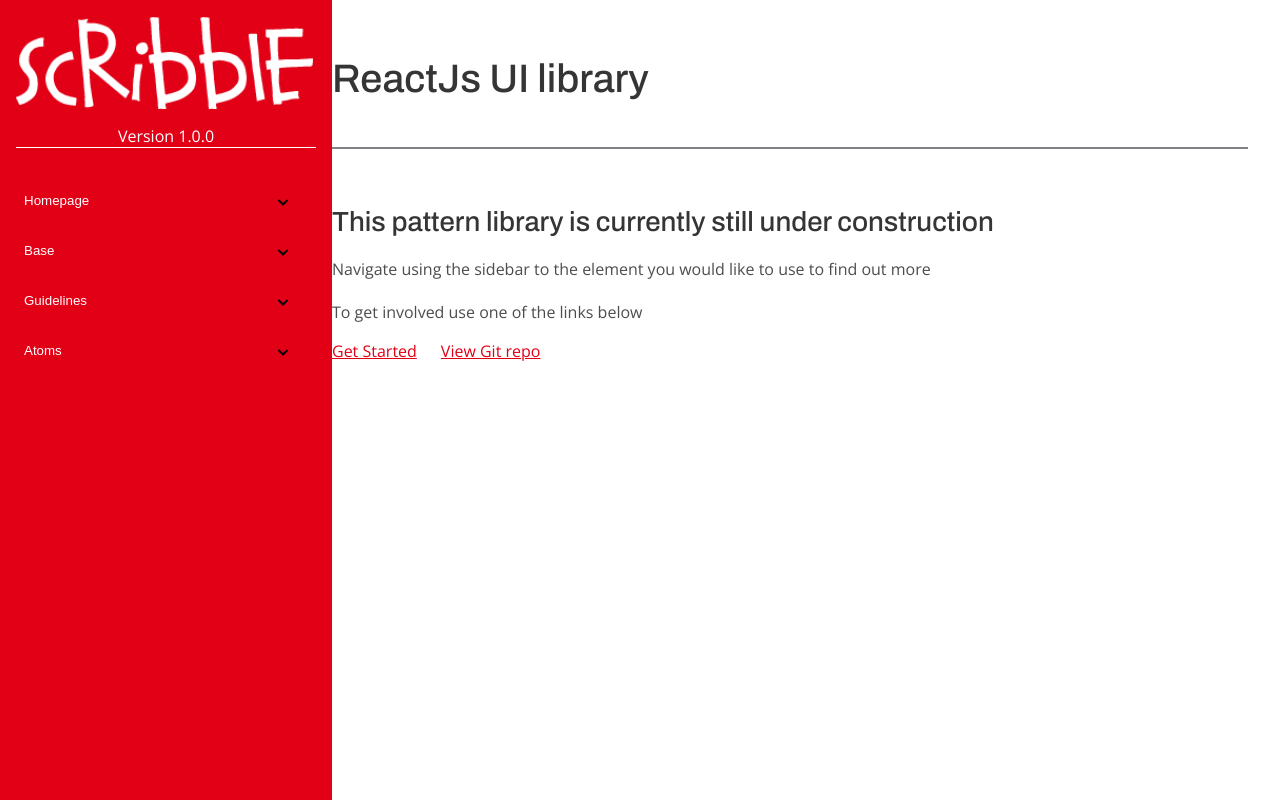
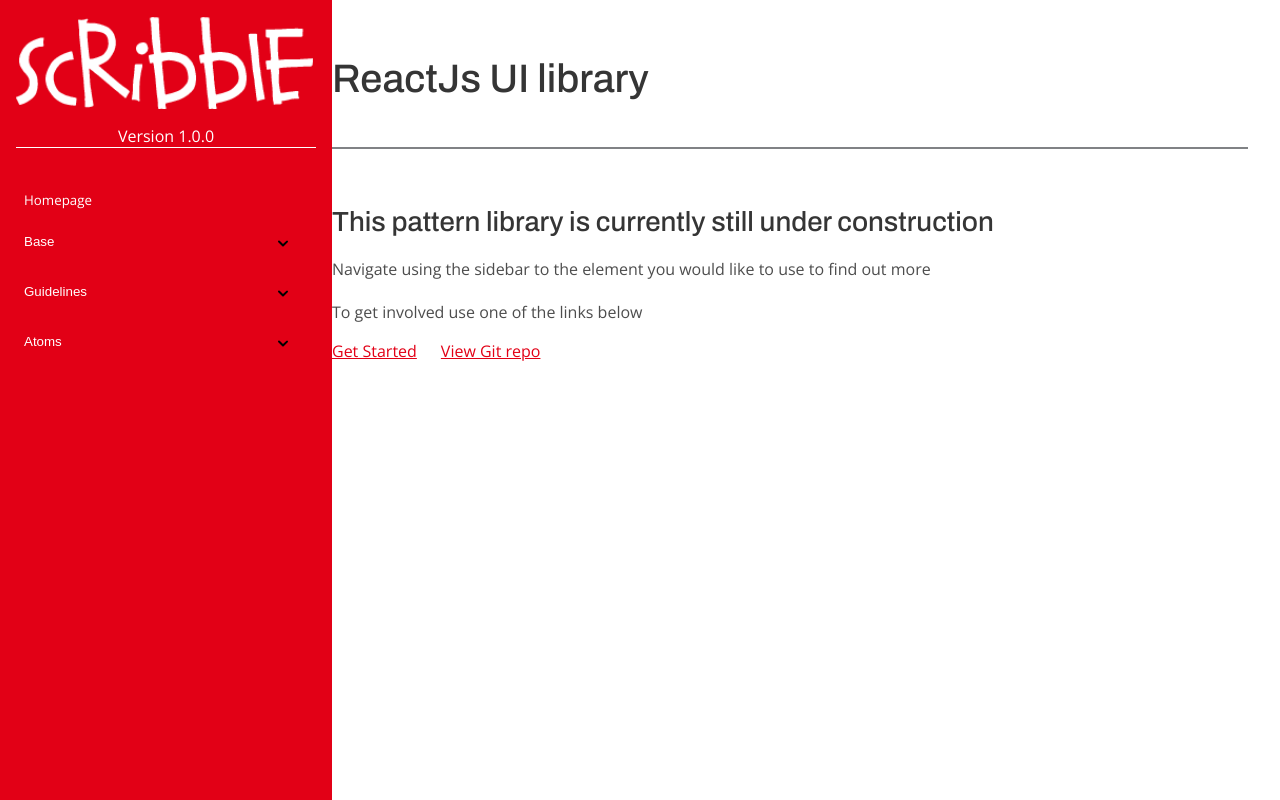
Before and after one commit to TommyScribble/pattern-library-v2, a React (Create React App) app: page / in a window 1280 px wide. Built offline with nearby package versions, Linux system fonts and the light colour scheme.

Commit message:
update accordion to condtionally render anchor insead of button

```diff
--- a/src/Objects/Accordion/Accordion.tsx
+++ b/src/Objects/Accordion/Accordion.tsx
@@ -17,6 +17,16 @@ type Props = {
 
 type SectionShape = {
 	[key: string]: boolean;
+};
+
+type childProps = {
+	props: {
+		isOpen?: boolean;
+		title: string;
+		'data-btnChild'?: any;
+		'link-datatype'?: boolean;
+		children: any;
+	};
 };
 
 const Accordion: React.FC<Props> = ({
@@ -59,11 +69,15 @@ const Accordion: React.FC<Props> = ({
 
 	return (
 		<ul className={style.accordion}>
-			{kids.map((child: any, i: number) => {
+			{kids.map((child: childProps, i: number) => {
 				return (
 					<AccordionItem
 						key={i}
-						isOpen={accordionItems[child.props.title]}
+						isOpen={
+							child.props.children
+								? accordionItems[child.props.title]
+								: null
+						}
 						title={child.props.title}
 						btnChild={child.props['data-btnChild']}
 						updateAccordionItems={updateAccordionItems}
@@ -71,6 +85,7 @@ const Accordion: React.FC<Props> = ({
 						btnClass={btnClass}
 						btnChildStyle={btnChildStyle}
 						contentClass={contentClass}
+						link={child.props['link-datatype']}
 					>
 						{child.props.children}
 					</AccordionItem>
--- a/src/Objects/Accordion/AccordionItem.tsx
+++ b/src/Objects/Accordion/AccordionItem.tsx
@@ -1,6 +1,7 @@
 import React, { useState, useEffect, useRef } from 'react';
 
 import Icon from '../../Atoms/Icon';
+import Anchor from '../../Atoms/Anchor';
 
 import style from './Accordion.module.scss';
 
@@ -12,8 +13,9 @@ type Props = {
 	btnClass?: string;
 	btnChildStyle?: string;
 	contentClass?: string;
-	isOpen: boolean;
+	isOpen: boolean | null;
 	btnChild?: any;
+	link?: boolean;
 };
 
 const AccordionItem: React.FC<Props> = ({
@@ -26,10 +28,11 @@ const AccordionItem: React.FC<Props> = ({
 	contentClass,
 	isOpen,
 	btnChild,
+	link,
 }: Props) => {
 	const accordionRef = useRef<any>();
 
-	const [sectionOpen, setSectionOpen] = useState(false);
+	const [sectionOpen, setSectionOpen] = useState<null | boolean>();
 	const [sectionHeight, setSectionHeight] = useState('0px');
 
 	useEffect(() => {
@@ -44,7 +47,10 @@ const AccordionItem: React.FC<Props> = ({
 		}
 	}, [sectionOpen]);
 
-	const handleSectionClick = (title: string, sectionOpen: boolean): void => {
+	const handleSectionClick = (
+		title: string,
+		sectionOpen: boolean | null | undefined
+	): void => {
 		setSectionOpen(() => !sectionOpen);
 		updateAccordionItems(title, !sectionOpen);
 	};
@@ -55,11 +61,25 @@ const AccordionItem: React.FC<Props> = ({
 		maxHeight: `${sectionHeight}`,
 	};
 
-	return (
-		<li className={style['accordion-item']}>
+	const ParentEl = () =>
+		link === true ? (
+			<Anchor
+				anchorClass={`${style['accordion-item__button']} ${btnClass} ${activeBtn}`}
+				linkType="internal"
+				path="/"
+			>
+				<div className={style['button-content']}>
+					<div className={style['button-content__title']}>
+						{title}
+					</div>
+				</div>
+			</Anchor>
+		) : (
 			<button
 				className={`${style['accordion-item__button']} ${btnClass} ${activeBtn}`}
-				onClick={() => handleSectionClick(title, sectionOpen)}
+				onClick={() =>
+					isOpen !== null && handleSectionClick(title, sectionOpen)
+				}
 			>
 				<div className={style['button-content']}>
 					<div className={style['button-content__title']}>
@@ -74,12 +94,18 @@ const AccordionItem: React.FC<Props> = ({
 					)}
 				</div>
 
-				{icon && (
+				{isOpen !== null && icon && (
 					<div className={`${style.icon} ${style.rotate}`}>
 						<Icon iconName={icon} />
 					</div>
 				)}
 			</button>
+		);
+
+	return (
+		<li className={style['accordion-item']}>
+			<ParentEl />
+			{children && (
 				<div
 					ref={accordionRef}
 					style={activeHeight}
@@ -87,6 +113,7 @@ const AccordionItem: React.FC<Props> = ({
 				>
 					<div className={style.content}>{children}</div>
 				</div>
+			)}
 		</li>
 	);
 };
--- a/src/Objects/Navigation/index.tsx
+++ b/src/Objects/Navigation/index.tsx
@@ -29,7 +29,11 @@ const Navigation = () => {
 			icon="Caret"
 		>
 			{NavData.map((item: Data) => (
-				<div key={uid()} title={item.title}>
+				<div
+					key={uid()}
+					title={item.title}
+					link-datatype={item.childLinks === undefined}
+				>
 					{item.childLinks &&
 						item.childLinks.map((child: ChildLink) => {
 							return (
--- a/src/PageData/navigationData.json
+++ b/src/PageData/navigationData.json
@@ -2,14 +2,7 @@
 	{
 		"title": "Homepage",
 		"path": "/",
-		"anchorClass": "side-nav__link",
-		"childLinks": [
-			{
-				"title": "About",
-				"path": "/base/colours",
-				"anchorClass": "side-nav__link"
-			}
-		]
+		"anchorClass": "side-nav__link"
 	},
 	{
 		"title": "Base",
```
Lines whose indentation alone changed are shown as unchanged.
